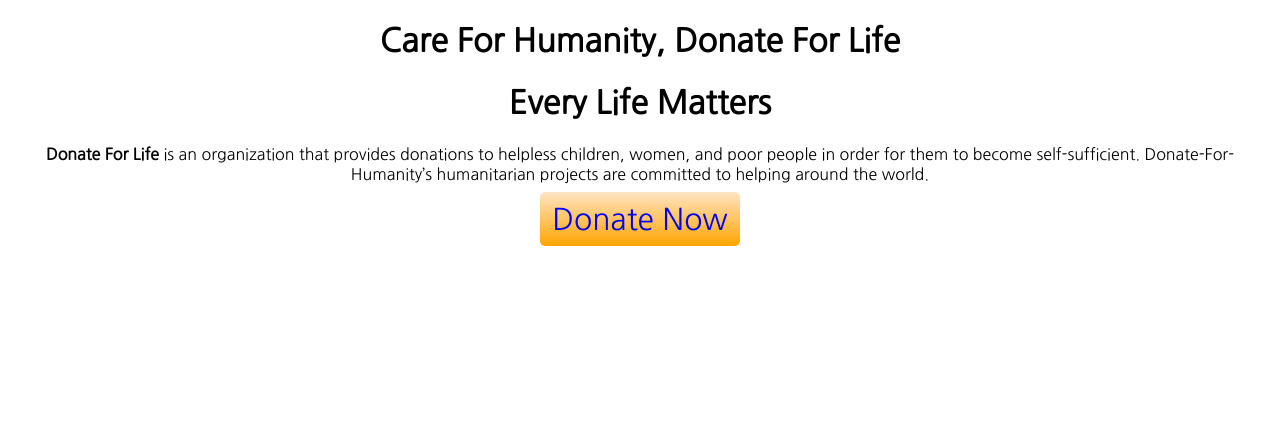
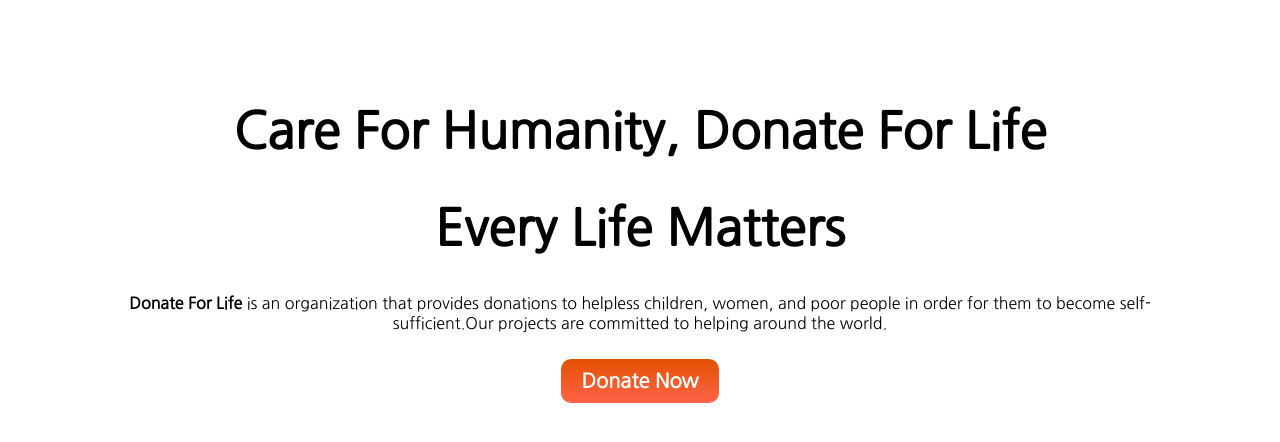
Before and after one commit to marufhasan566/Donate-For-Life-M-01, a plain HTML site: page index.html in a window 1280 px wide. Drawn offline with Linux system fonts and the light colour scheme.

Commit message:
styles added

```diff
--- a/index.html
+++ b/index.html
@@ -20,9 +20,9 @@
             people
             in order
             for them to
-            become self-sufficient. Donate-For-Humanity’s humanitarian projects are committed to helping around the
+            become self-sufficient.Our projects are committed to helping around the
             world.
-        </p>
+        </p><br>
         <a href="https://donate-for-humanity.org/campaigns">Donate Now</a>
     </div>
 
--- a/style.css
+++ b/style.css
@@ -4,14 +4,22 @@ body {
 
 .front {
     text-align: center;
+    margin: 100px;
+}
+
+.front h1 {
+    font-weight: 800;
+    font-size: 50px;
 }
 
 .front a {
     text-decoration: none;
     text-align: center;
-    font-size: 30px;
-    background-image: linear-gradient(bisque, orange);
-    padding: 12px;
+    font-size: 20px;
+    font-weight: 600;
+    color: white;
+    background-image: linear-gradient(rgb(227, 81, 3), tomato);
+    padding: 12px 20px;
     border: gainsboro;
-    border-radius: 5px;
+    border-radius: 10px;
 }
```
